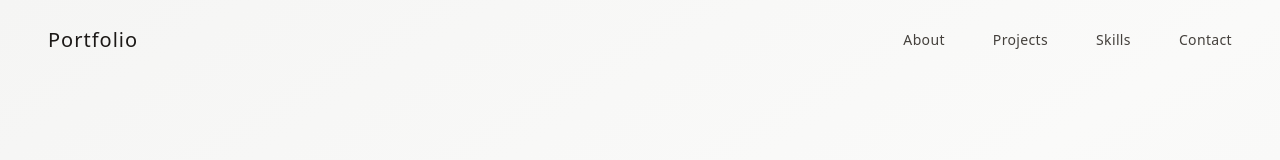
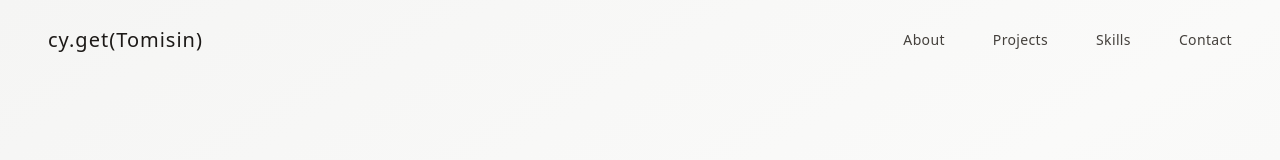
Before and after one commit to Vercetti1/MyPortfolio, a React (Vite) app: page / in a window 1280 px wide. Shown: the top 160 px of the page. Built offline with nearby package versions, Linux system fonts and the light colour scheme.

Commit message:
header changes

```diff
--- a/src/components/Navigation.tsx
+++ b/src/components/Navigation.tsx
@@ -41,7 +41,7 @@ export default function Navigation({ scrollY }: NavigationProps) {
               window.scrollTo({ top: 0, behavior: 'smooth' });
             }}
           >
-            Portfolio
+            cy.get(Tomisin)
           </a>
 
           <div className="hidden md:flex items-center gap-12">
```
